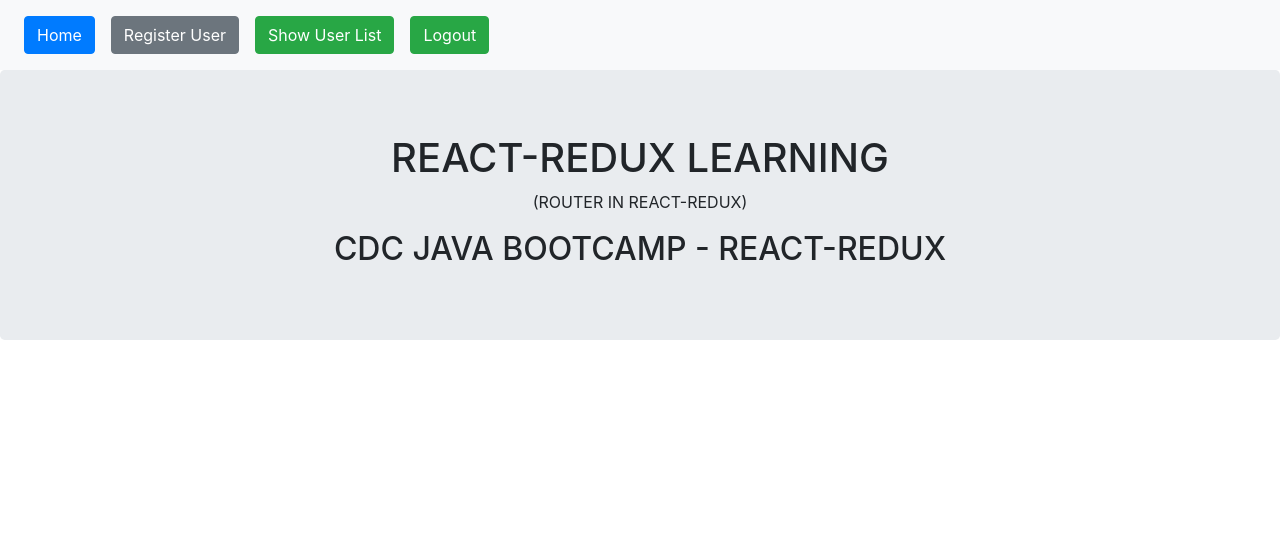
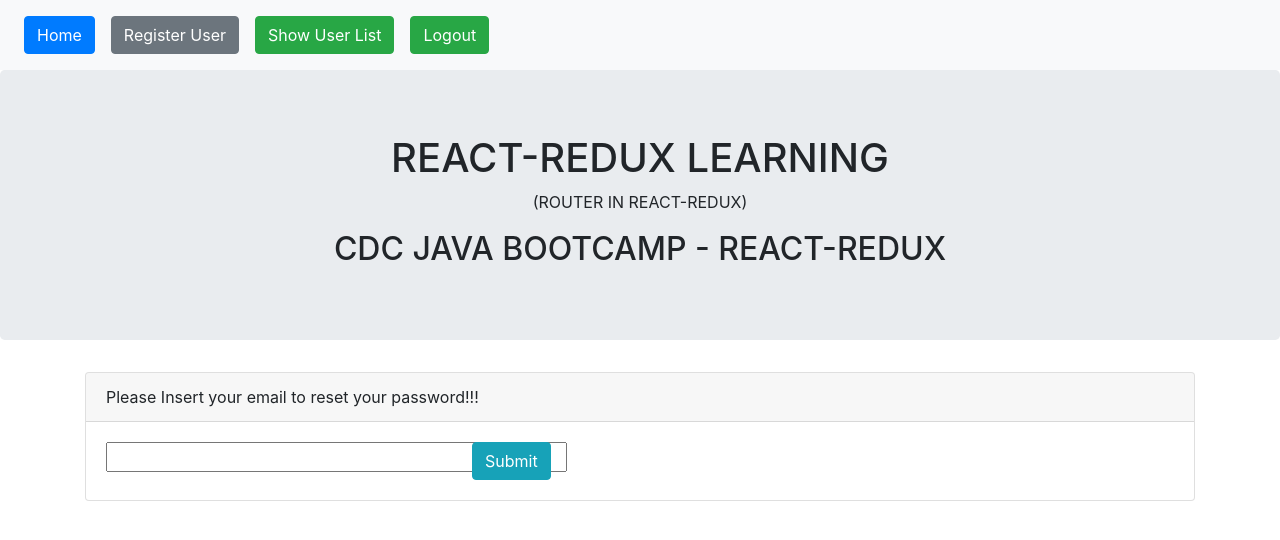
Before and after one commit to syarbeats/react-frontend-login-register, a React (Create React App) app: page /reset in a window 1280 px wide. Shown: the top 540 px of the page. Built offline with nearby package versions, Linux system fonts and the light colour scheme.

Commit message:
add reset password ui

```diff
--- /dev/null
+++ b/src/component/ResetPassword.js
@@ -0,0 +1,65 @@
+import React from 'react'
+
+class ResetPassword extends React.Component{
+
+    constructor(props){
+        super(props);
+
+        this.state={
+            formControls: {
+                email: {
+                    value: ''
+                }
+            },
+        }
+
+        this.handleChange = this.handleChange.bind(this);
+        this.submit = this.submit.bind(this);
+    }
+
+    handleChange = event => {
+
+        const name = event.target.name;
+        const value = event.target.value;
+
+        console.log("Name:",name)
+
+        this.setState({
+            formControls: {
+                ...this.state.formControls,
+                [name]: {
+                    ...this.state.formControls[name],
+                    value
+                }
+            }
+        });
+    }
+
+    submit(e){
+        e.preventDefault();
+
+    }
+
+    render() {
+
+        return(
+            <div className="card">
+                <div className="card-header">Please Insert your email to reset your password!!!</div>
+                <div className="card-body">
+                    <div className="row">
+                        <div className="col-md-4">
+                            <input type="email" name="email" size="40" value={this.state.formControls.email.value} onChange={this.handleChange}/>
+                        </div>
+                        <div className="col-md-4">
+                            <button className="btn btn-info" onClick={this.submit}>Submit</button>
+                        </div>
+                    </div>
+                </div>
+
+            </div>
+        );
+    }
+
+}
+
+export default ResetPassword;
--- a/src/route/router.js
+++ b/src/route/router.js
@@ -7,6 +7,7 @@ import UserList from "../component/UserList";
 import Index from '../component/Index'
 import Logout from '../component/Logout'
 import RegisterSuccess from '../component/RegisterSuccess'
+import ResetPassword from "../component/ResetPassword";
 
 function AppRouter() {
     return (
@@ -17,6 +18,7 @@ function AppRouter() {
                     <Route path="/register-successfully" exact component = {RegisterSuccess}/>
                     <Route path="/login" exact component = {Login} />
                     <Route path="/logout" exact component = {Logout} />
+                    <Route path="/reset" exact component = {ResetPassword} />
                     <Route path="/user/register" exact component = {RegisterUser} />
                     <AuthenticatedRoute path="/user/list" exact component={UserList} />
                 </Switch>
```
